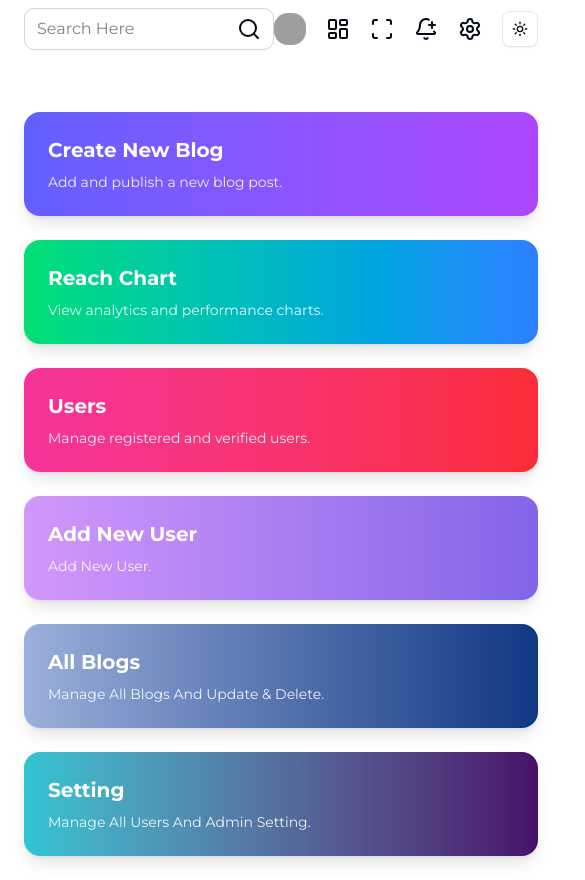
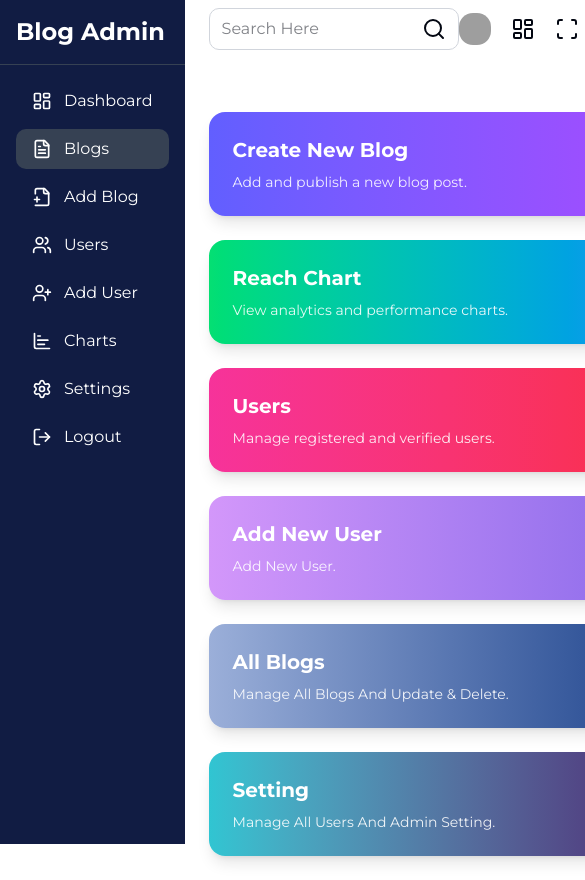
Before and after one commit to sysfocdev/nextjs-blogging-app, a Next.js app: page /dashboard/blogs in a window 390 px wide. Shown: the top 880 px of the page, 585 px wide, since content can reach past the window. Built offline with nearby package versions, Linux system fonts and the light colour scheme; grey boxes are pictures that could not be loaded.

Commit message:
Update Render to Dashboard/Blogs

```diff
--- a/app/(public)/components/dashoard/Sidebar.jsx
+++ b/app/(public)/components/dashoard/Sidebar.jsx
@@ -40,7 +40,7 @@ export default function Sidebar() {
 
   return (
     <>
-      <aside className="h-screen   w-64 bg-[#111C43] text-white flex flex-col hidden md:block">
+      <aside className="h-screen   w-64 bg-[#111C43] text-white flex flex-col">
         <div className="p-4 text-2xl font-bold border-b border-gray-700">
           Blog Admin
         </div>
--- a/app/login/page.jsx
+++ b/app/login/page.jsx
@@ -35,7 +35,7 @@ export default function Page() {
       });
       localStorage.setItem("user", JSON.stringify(data.user));
       toast.success("Login Successful");
-      router.push("/dashboard");
+      router.push("/dashboard/blogs");
     } else {
       toast.error(data.message);
     }
```
